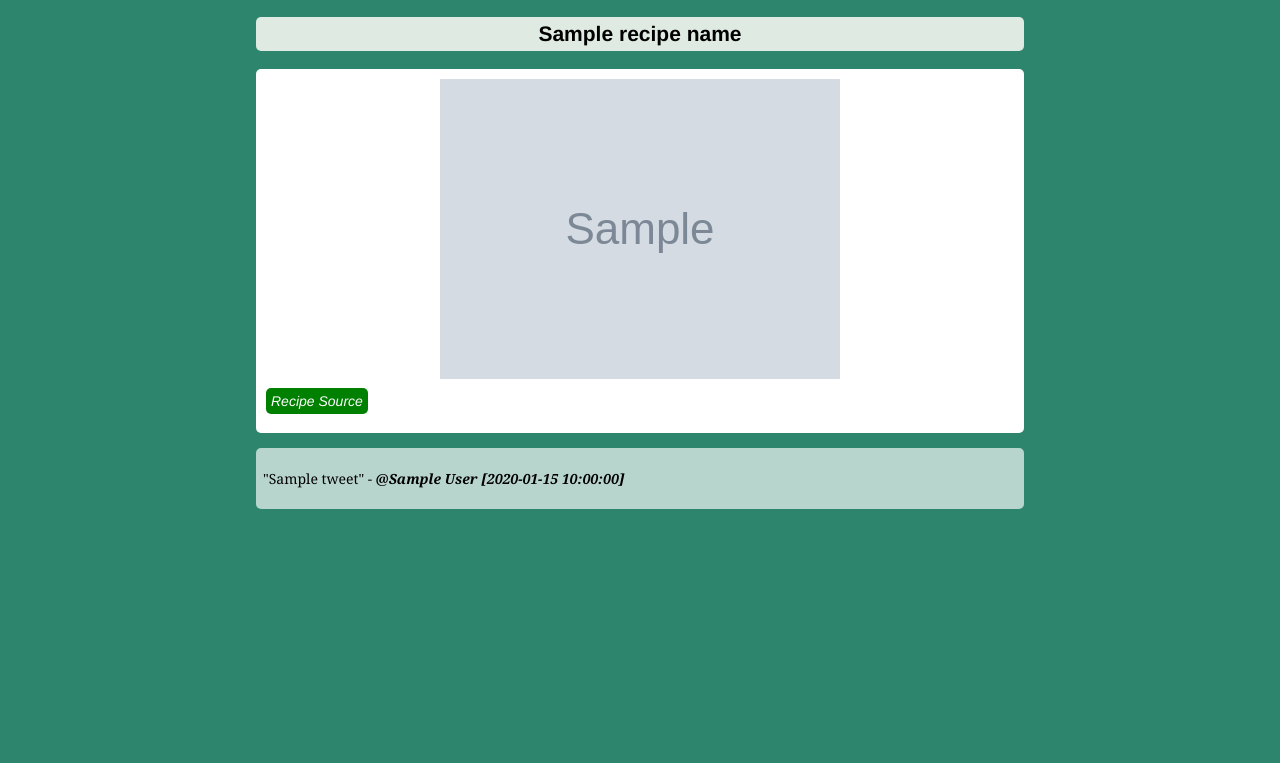
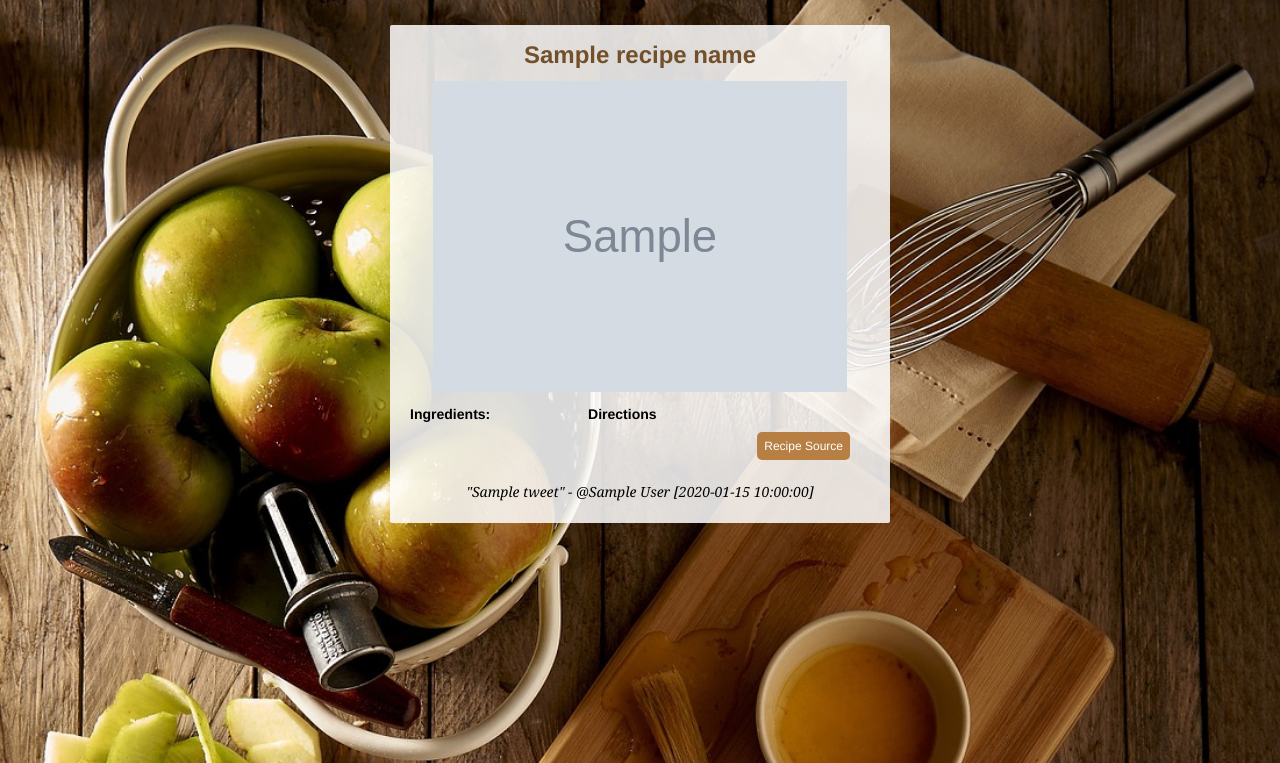
Before and after one commit to dhvanim/Recipes, a Flask app: template templates/index.html in a window 1280 px wide. Shown: the top 763 px of the page. Run offline with Flask 2, Linux system fonts and the light colour scheme; the template is opened without the code that fills it: most values are stand-ins (such as "Sample title", 1, 10 or a date in 2020); grey boxes marked "Sample" are stand-in pictures.

Commit message:
CSS styling - changed format

```diff
--- a/static/style.css
+++ b/static/style.css
@@ -1,52 +1,80 @@
 body {
-    font-family: Helvetica;
-    font-size: 14px;
-    background-color:#2e856e;
-    width:60%;
-    margin:auto;
+    background-image:url('cooking1.jpg');
+    background-size:cover;
+
 }
 
-h2 {
-    background-color:#dfeae2;
+.content {
+    font-family: Helvetica;
+    font-size: 12px;
+    width:80%;
+    max-width:500px;
+    margin:25px auto;
+    line-height:20px;
+    background-color:rgba(255, 255, 255, 0.85);
+    border-radius:2px;
+}
+
+h1 {
     text-align:center;
-    padding: 5px 0px;
+    padding-top:20px;
     border-radius:5px;
+    color:#734f2a;
+    font-weight:800;
+}
+
+h3 {
+    margin:0;
 }
 
 a {
     text-decoration: none;
-    background-color: green;
+}
+
+.recipesource {
+    text-align:right;
+    margin-right:20px;
+}
+
+.recipesource a {
+    background-color: #b87f45;
     color: #fff;
-    padding: 5px;
+    padding: 7px;
     border-radius:5px;
 }
 
-a:hover {
-    background-color: #000;
+.recipesource a:hover {
+    background-color: #734f2a;
 }
 
 .tweet {
-    background-color:#b8d5cd;
     font-family: Georgia;
     padding: 7px;
     border-radius:5px;
-    margin-top: 15px;
+    margin-top: 5px;
+    text-align:center;
+    font-style:italic;
+    font-size:14px;
 }
 
 .recipe {
-    padding: 10px;
+    padding:0px 20px;
     border-radius:5px;
-    background-color:#fff;
 }
 
 .recipe img {
-    max-width:90%;
+    width:90%;
     margin-left: auto;
     margin-right: auto;
     display: block;
 }
 
-.ingredients p {
-    float: left;
-    position: relative;
+.ingredients {
+    width:30%;
+    float:left;
 }
+
+.directions {
+    width:70%;
+    float:left;
+}
--- a/templates/index.html
+++ b/templates/index.html
@@ -7,12 +7,20 @@
     </head>
     <body>
 
-        <h2> {{ recipe_name }} </h2>
+        <div class="content">
+
+
+
+                <h1> {{ recipe_name }} </h1>
 
                 <div class="recipe">
+
                     <img src="{{ recipe_image }}" alt="{{ recipe_name }}">
 
-        <p class="ingredients">
+                    <div class="ingredients">
+                        <p>
+
+                        <h3>Ingredients:</h3>
 
                         {%for i in range(0, i_len)%}
 
@@ -21,16 +29,40 @@
                         {%endfor%}
 
                         </p>
+                    </div>
 
-        <p> <i> <a href="{{ recipe_url }}"> Recipe Source </a> </i> </p>
+                    <div class="directions">
+
+                        <p>
+
+                        <ol>
+
+                            <h3>Directions</h3>
+
+                            {%for i in range(0, d_len)%}
+
+                            <li> {{ directions[i] }} </li>
+
+                            {%endfor%}
+
+                        </ol>
+                        </p>
+                    </div>
+
+                    <div class="recipesource">
+                        <a href="{{ recipe_url }}"> Recipe Source </a>
+                    </div>
 
 
                 </div>
 
+
+
                 <div class="tweet">
-        <p> "{{ tweet }}" - <i><b>@{{ tweet_author }} [{{ tweet_time }}] </b></i></p>
+                    <p> "{{ tweet }}" - @{{ tweet_author }} [{{ tweet_time }}] </p>
                 </div>
 
+        </div>
 
     </body>
 </html>
```
Also changed, not shown: static/cooking1.jpg (added). Lines whose indentation alone changed are shown as unchanged.
